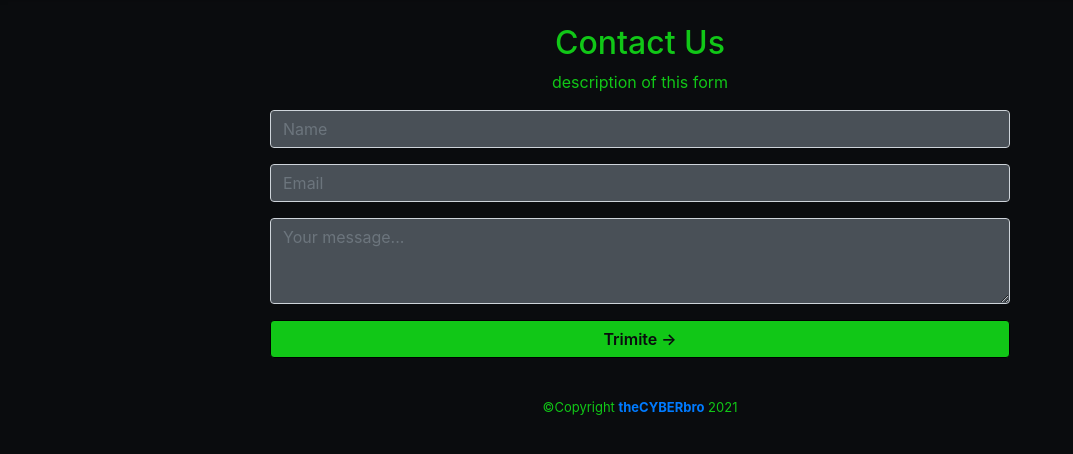
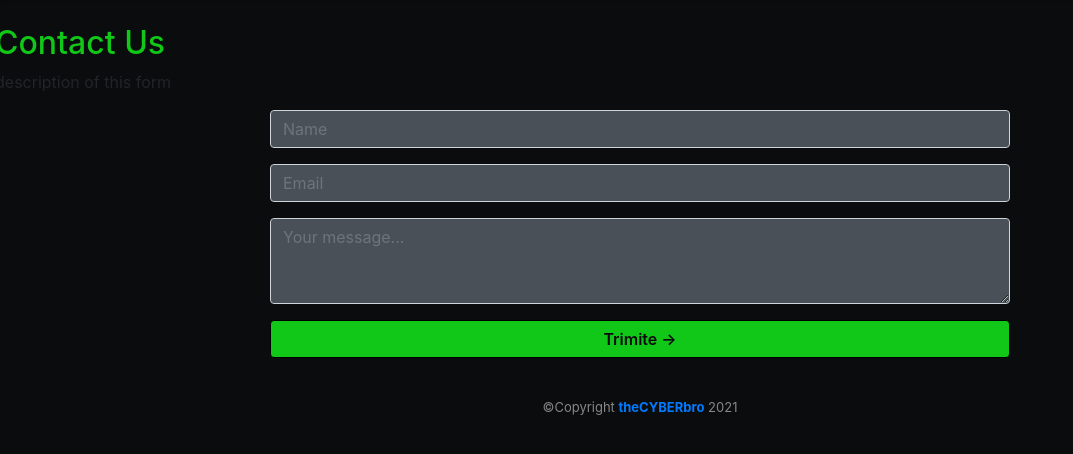
Before and after one commit to StudentAppRO/StudentApp-beta-old, a PHP site: page /contact_us.html in a window 1280 px wide. Shown: the part 56-510 px from the top of the page, without its empty margins (0-1073 px from the left). Run offline with PHP 8.4, Linux system fonts and the light colour scheme; some libraries are stand-ins or nearby versions.

Commit message:
😘minor updates

```diff
--- a/StudentApp/contact_us.html
+++ b/StudentApp/contact_us.html
@@ -18,7 +18,7 @@
 
     <link rel="stylesheet" href="src/assets/CSS/style.css" />
 
-    <!-- Google adds: -->
+    <!-- Google adds: (off)-->
     <!-- <script data-ad-client="ca-pub-1451725678972854" async src="https://pagead2.googlesyndication.com/pagead/js/adsbygoogle.js"></script> -->
 </head>
 
@@ -166,9 +166,8 @@
     <script src="https://ajax.googleapis.com/ajax/libs/jquery/2.2.4/jquery.min.js"></script>
     <script src="https://cdnjs.cloudflare.com/ajax/libs/modernizr/2.8.3/modernizr.js"></script>
 
-
-
     <!-- Load core JS -->
     <script src="src/assets/JS/core.js"></script>
+
   </body>
 </html>
--- a/StudentApp/index.html
+++ b/StudentApp/index.html
@@ -32,7 +32,6 @@ Content for StudentApp:
  site more efficient using JS (card afterpage)
  //TODO: make and configure contact page
  //TODO: donate page
-
 
 
 CATEGORIES:
--- a/StudentApp/src/assets/CSS/style.css
+++ b/StudentApp/src/assets/CSS/style.css
@@ -79,8 +79,7 @@ h5 {
     /* text-align: center; */
 }
 
-.contact_form h2,
-p {
+.contact_form>h2>p {
     text-align: center;
     color: var(--green);
 }
--- a/StudentApp/src/assets/JS/core.js
+++ b/StudentApp/src/assets/JS/core.js
@@ -5,6 +5,7 @@ window.onload = function() {
      * These functions/code
      * will be executed, when website is loaded.
      */
+
     aboutHeaderText();
     updateCurrentYear();
     getCurrentDate();
```
Also changed, not shown: 1 other file.
